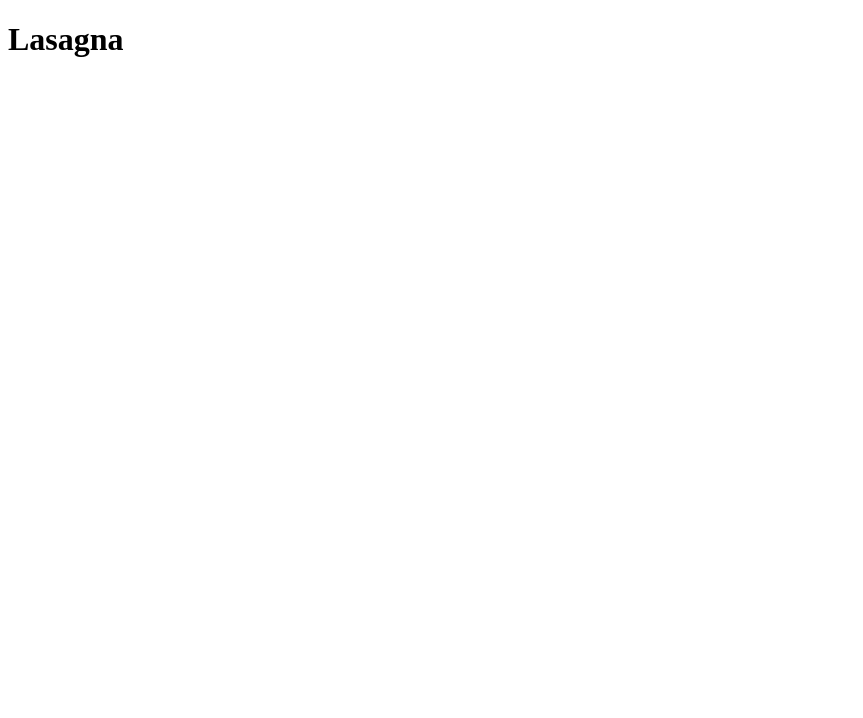
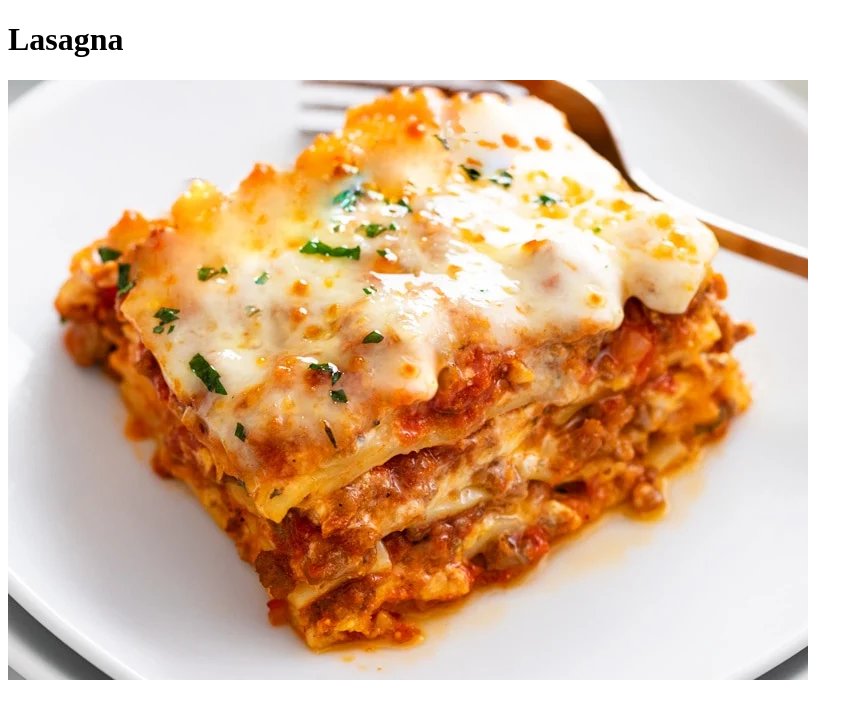
Before and after one commit to colbynance/odin-recipies, a plain HTML site: page recipes/lasagna.html in a window 1280 px wide. Shown: the whole page, without its empty margins (0-863 px from the left). Drawn offline with Linux system fonts and the light colour scheme.

Commit message:
Add image folder and add recipe picture to Lasagna

```diff
--- a/recipes/lasagna.html
+++ b/recipes/lasagna.html
@@ -7,5 +7,6 @@
 </head>
 <body>
     <h1>Lasagna</h1>
+    <img src="images/Lasagna-Recipe-f.webp">
 </body>
 </html>
```
Also changed, not shown: recipes/images/Lasagna-Recipe-f.webp (added).
